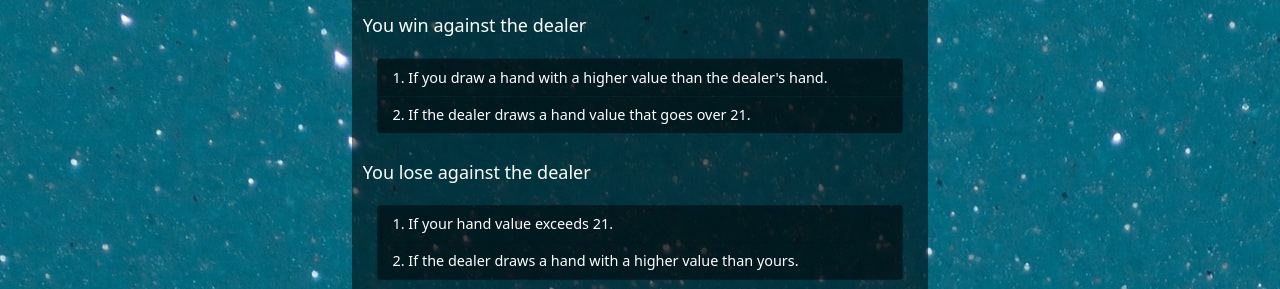
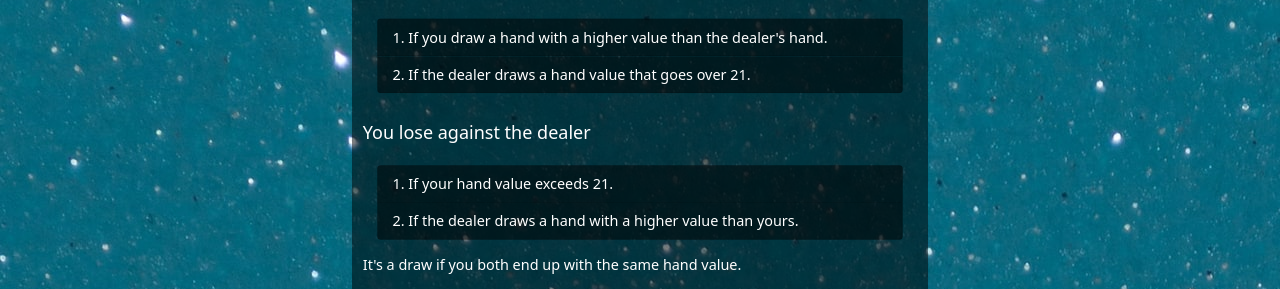
Before and after one commit to GumshoeSE/Blackjack, a plain HTML site: page rules.html in a window 1280 px wide. Shown: the part 176-465 px from the top of the page. Drawn offline with nearby package versions, Linux system fonts and the light colour scheme.

Commit message:
Update margins

```diff
--- a/styles/custom.css
+++ b/styles/custom.css
@@ -1,6 +1,6 @@
 body {
-    padding-top: 60px;
-    margin-bottom:  40px;
+    padding-top: 20px;
+    margin-bottom:  10px;
     background-color: #096C84;
     background-image: url(../images/background-large.jpg);
 }
```
